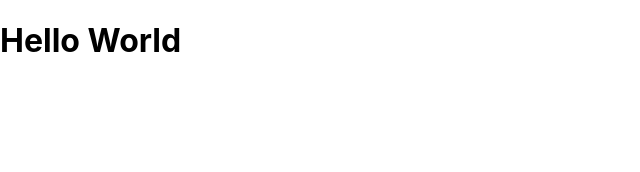
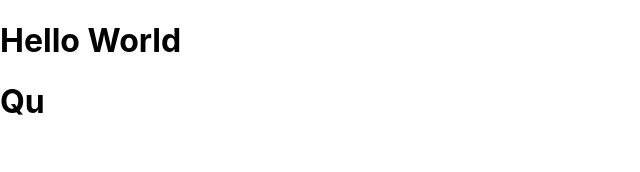
Before and after one commit to miguel-fg/fall-hacks-test, a React (Create React App) app: page / in a window 1280 px wide. Shown: the top 172 px of the page, without its empty margins (0-640 px from the left). Built offline with nearby package versions, Linux system fonts and the light colour scheme.

Commit message:
made Question file

```diff
--- a/src/App.js
+++ b/src/App.js
@@ -1,9 +1,11 @@
-import './App.css';
+import "./App.css";
+import Questions from "./components/Questions";
 
 function App() {
   return (
     <>
       <h1>Hello World</h1>
+      <Questions />
     </>
   );
 }
--- /dev/null
+++ b/src/components/Questions.js
@@ -0,0 +1,9 @@
+function Questions() {
+  return (
+    <>
+      <h1>Qu</h1>
+    </>
+  );
+}
+
+export default Questions;
```
